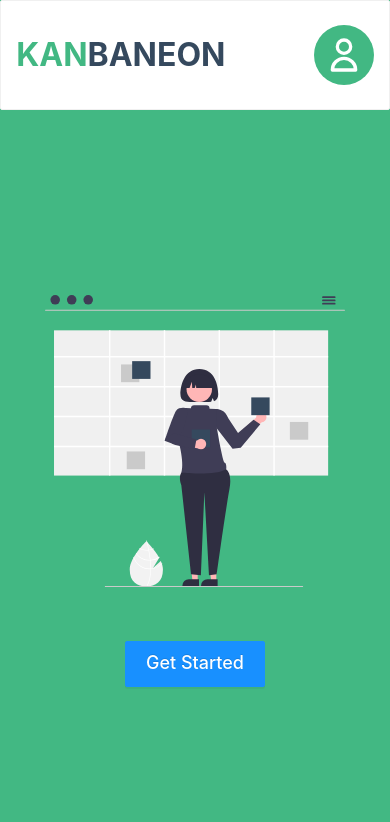
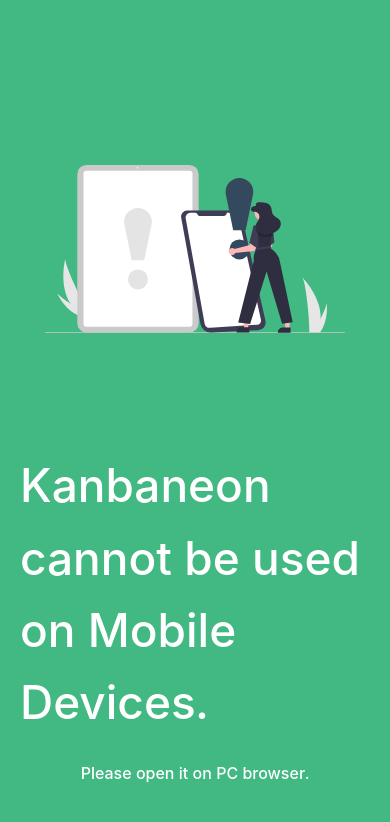
Before and after one commit to Kanbaneon/kanbaneon-lite, a Vue app: page / in a window 390 px wide. Shown: the top 822 px of the page. Built offline with nearby package versions, Linux system fonts and the light colour scheme.

Commit message:
remove: mobile responsiveness support. disable screen if mobile

```diff
--- a/src/App.vue
+++ b/src/App.vue
@@ -1,15 +1,24 @@
 <template>
-  <Header />
-  <router-view />
+  <Header v-if="largeScreen" />
+  <router-view v-if="largeScreen" />
+  <MobileMessage v-if="smallScreen" />
 </template>
 
 <script>
 import { store } from "./utils/Data.store";
 import Header from "./components/Header.vue";
+import MobileMessage from "./components/MobileMessage.vue";
 
 export default {
+  data() {
+    return {
+      smallScreen: window.matchMedia("(max-width:1024px)").matches,
+      largeScreen: window.matchMedia("(min-width:1024px)").matches,
+    };
+  },
   components: {
     Header,
+    MobileMessage,
   },
   async mounted() {
     await store.openDatabase();
--- /dev/null
+++ b/src/assets/MobileAlert.vue
@@ -0,0 +1,146 @@
+<template>
+  <svg
+    id="e036d8c3-b5bc-4d4e-ad12-45724d0dcfd5"
+    data-name="Layer 1"
+    xmlns="http://www.w3.org/2000/svg"
+    width="930.67538"
+    height="521.87593"
+    viewBox="0 0 930.67538 521.87593"
+  >
+    <path
+      id="a08a2523-9d19-4e0c-87cb-6ce1a7fd2fc4"
+      data-name="Path 133"
+      d="M213.37258,618.97624a158.39338,158.39338,0,0,0,28.72768,33.86154c.254.23174.515.45361.77586.68127l23.73866-14.10511c-.1756-.23879-.36947-.50634-.57728-.79926-12.39459-17.25583-68.37231-132.05609-68.71437-157.47835C197.28,483.24064,177.17769,562.25219,213.37258,618.97624Z"
+      transform="translate(-134.66231 -189.06204)"
+      fill="#e6e6e6"
+    />
+    <path
+      id="a62b1d0a-4504-46a8-81c8-bbc6043ad63f"
+      data-name="Path 134"
+      d="M237.51988,655.55937c.36662.16483.741.3251,1.118.478l17.80937-10.582c-.278-.16053-.60252-.3504-.97444-.56327-6.09666-3.56147-24.23716-14.2625-42.09847-25.91685-19.19136-12.52636-38.071-26.1452-41.34715-33.18782C172.70895,587.40853,193.83961,636.659,237.51988,655.55937Z"
+      transform="translate(-134.66231 -189.06204)"
+      fill="#e6e6e6"
+    />
+    <path
+      id="fd401fbc-93ba-42a5-a9a4-5a6900171ed6"
+      data-name="Path 133"
+      d="M989.86254,665.2559a158.39406,158.39406,0,0,1-7.4,43.785c-.1.329-.211.653-.319.982h-27.613c.029-.295.059-.624.088-.982,1.841-21.166-8.677-148.453-21.369-170.483C934.36152,540.3449,992.00352,598.00187,989.86254,665.2559Z"
+      transform="translate(-134.66231 -189.06204)"
+      fill="#e6e6e6"
+    />
+    <path
+      id="eaa08601-a63b-4214-86e2-4a8f8e2c7e12"
+      data-name="Path 134"
+      d="M987.79049,709.04088c-.231.329-.471.658-.717.982h-20.716c.157-.28.339-.609.55-.982,3.422-6.176,13.551-24.642,22.953-43.785,10.1-20.572,19.374-41.924,18.593-49.652C1008.69548,617.34587,1015.68746,670.4799,987.79049,709.04088Z"
+      transform="translate(-134.66231 -189.06204)"
+      fill="#e6e6e6"
+    />
+    <path
+      d="M582.73018,709.255H263.402a28.57994,28.57994,0,0,1-28.54766-28.54766V217.6097A28.57994,28.57994,0,0,1,263.402,189.062H582.73018a28.57994,28.57994,0,0,1,28.54766,28.54766V680.70738A28.57994,28.57994,0,0,1,582.73018,709.255Z"
+      transform="translate(-134.66231 -189.06204)"
+      fill="#cacaca"
+    />
+    <path
+      d="M583.29225,691.041H262.83992a8.8102,8.8102,0,0,1-8.80013-8.80013V216.07621a8.8102,8.8102,0,0,1,8.80013-8.80013H583.29225a8.81019,8.81019,0,0,1,8.80013,8.80013V682.24087A8.81019,8.81019,0,0,1,583.29225,691.041Z"
+      transform="translate(-134.66231 -189.06204)"
+      fill="#fff"
+    />
+    <circle cx="287.18951" cy="8.74274" r="2.42854" fill="#fff" />
+    <path
+      d="M1064.147,710.938H135.853a1.19068,1.19068,0,1,1,0-2.38136h928.294a1.19068,1.19068,0,1,1,0,2.38136Z"
+      transform="translate(-134.66231 -189.06204)"
+      fill="#cacaca"
+    />
+    <circle cx="288.40115" cy="355.3465" r="31" fill="#e4e4e4" />
+    <path
+      d="M442.47166,484.90854H403.65538L380.22154,370.27817a43.05942,43.05942,0,1,1,85.69153-.05078Z"
+      transform="translate(-134.66231 -189.06204)"
+      fill="#e4e4e4"
+    />
+    <path
+      d="M575.5801,330.82838H717.454a30.15959,30.15959,0,0,1,29.42119,23.52657l71.68609,317.96779a24.3755,24.3755,0,0,1-22.57916,29.70689L650.1348,709.21552a32.20254,32.20254,0,0,1-33.27305-26.43158L576.197,457.97716l-7.692-42.52344-11.35095-62.75164a18.56906,18.56906,0,0,1,18.426-21.8737Z"
+      transform="translate(-134.66231 -189.06204)"
+      fill="#3f3d56"
+    />
+    <path
+      d="M698.77657,337.68294h16.561a20.84257,20.84257,0,0,1,20.36353,16.39964l68.80881,315.37356a12.91479,12.91479,0,0,1-11.77337,15.64015l-145.37556,9.52782A16.72593,16.72593,0,0,1,629.80607,680.899l-58.715-325.96934a14.64977,14.64977,0,0,1,14.41777-17.24675h15.71067a6.91389,6.91389,0,0,1,6.67617,5.11645h0a6.10376,6.10376,0,0,0,5.89388,4.51694h74.58408a10.43362,10.43362,0,0,0,10.40289-9.6334Z"
+      transform="translate(-134.66231 -189.06204)"
+      fill="#fff"
+    />
+    <path
+      d="M772.14887,438.77577a10.52534,10.52534,0,0,1,1.31643,1.00712l48.05635-12.25059L824.8,415.93891l18.14315,2.66086L839.134,439.6876a8,8,0,0,1-7.03474,6.53394L775.988,452.13061a10.49709,10.49709,0,1,1-3.83908-13.35484Z"
+      transform="translate(-134.66231 -189.06204)"
+      fill="#ffb6b6"
+    />
+    <circle cx="603.19202" cy="262.1948" r="31" fill="#35495e" />
+    <path
+      d="M757.26253,391.75684H718.44625L695.01241,277.12647a43.05942,43.05942,0,1,1,85.69153-.05078Z"
+      transform="translate(-134.66231 -189.06204)"
+      fill="#35495e"
+    />
+    <polygon
+      points="711.524 240.061 699.144 250.741 681.824 265.671 674.174 226.531 673.374 222.461 672.744 219.231 690.294 188.661 704.924 189.501 705.924 189.561 705.944 189.781 706.174 191.831 709.174 218.811 709.244 219.461 711.524 240.061"
+      fill="#3f3d56"
+    />
+    <polygon
+      points="630.606 507.736 618.346 507.735 612.513 460.447 630.608 460.448 630.606 507.736"
+      fill="#ffb6b6"
+    />
+    <path
+      d="M768.39448,708.6817l-39.53076-.00146v-.5A15.38731,15.38731,0,0,1,744.2502,692.794h.001l24.144.001Z"
+      transform="translate(-134.66231 -189.06204)"
+      fill="#2f2e41"
+    />
+    <polygon
+      points="758.606 508.736 746.346 508.735 740.513 461.447 758.608 461.448 758.606 508.736"
+      fill="#ffb6b6"
+    />
+    <path
+      d="M896.39448,709.6817l-39.53076-.00146v-.5A15.38731,15.38731,0,0,1,872.2502,693.794h.001l24.144.001Z"
+      transform="translate(-134.66231 -189.06204)"
+      fill="#2f2e41"
+    />
+    <path
+      d="M903.06648,676.9734l-33,5-48.00977-162.48-50.99023,163.48-37-5,48-190v-15l6.5-22.5-.68018-6.09-4.73-42.59-2.04981-18.47-.13285-1.19313a4.05551,4.05551,0,0,1,3.19291-4.41685h0l15.39991-3.24H824.7364l14.8501,4.09,1.02.28.46.13-.23,1.92-3.48,29.18-.18994,1.6-3.3601,28.13-.74,6.17c29,21,30,42,30,42Z"
+      transform="translate(-134.66231 -189.06204)"
+      fill="#2f2e41"
+    />
+    <circle cx="674.44747" cy="148.19876" r="24.56103" fill="#ffb6b6" />
+    <rect
+      x="786.56648"
+      y="443.4734"
+      width="49"
+      height="7"
+      transform="matrix(0.99156, -0.12967, 0.12967, 0.99156, -185.77459, -80.11503)"
+      fill="#3f3d56"
+    />
+    <path
+      d="M721.14887,448.77577a10.52534,10.52534,0,0,1,1.31643,1.00712l48.05635-12.25059L773.8,425.93891l18.14315,2.66086L788.134,449.6876a8,8,0,0,1-7.03474,6.53394L724.988,462.13061a10.49709,10.49709,0,1,1-3.83908-13.35484Z"
+      transform="translate(-134.66231 -189.06204)"
+      fill="#ffb6b6"
+    />
+    <path
+      d="M795.06648,383.9734l-8.5-6.5c-2.29817-.87172-5.44731,1.605-6,4l-12,49,25,18,3.5-5.5Z"
+      transform="translate(-134.66231 -189.06204)"
+      fill="#3f3d56"
+    />
+    <g opacity="0.2">
+      <path
+        d="M843.8365,407.87336a67.67557,67.67557,0,0,1-6.48,2.2c-.69995.21-1.41992.41-2.12988.6a66.019,66.019,0,0,1-14.34033,2.32,45.1399,45.1399,0,0,1-6.25977-.17,35.24271,35.24271,0,0,1-6.58984-1.3c-.07031-.02-.15039-.04-.22021-.06a28.90621,28.90621,0,0,1-11.9502-6.79,23.55972,23.55972,0,0,1-2.10986-2.35,21.23879,21.23879,0,0,1-4.56006-16.53,14.15326,14.15326,0,0,1,.34033-1.57,25.10719,25.10719,0,0,1,1.48975-4.1c.27-.62.57031-1.23.89013-1.82995l11.29981-3.82h21.52l14.8501,4.09,1,.06.02.22.46.13-.23,1.92Z"
+        transform="translate(-134.66231 -189.06204)"
+      />
+    </g>
+    <path
+      d="M790.2894,316.92681c-4.59329-.563-9.634-.16485-13.21411,2.76738s-4.73558,9.02781-1.34592,12.17829c3.00083,2.7891,7.69329,2.13322,11.71262,2.92632a15.85418,15.85418,0,0,1,12.38363,15.15657c-.05982,10.17413-9.82411,17.87894-11.578,27.90093-1.197,6.83982,1.68772,14.03819,6.675,18.86966s11.84323,7.44255,18.7509,8.1498,13.8926-.373,20.60575-2.14766c6.74127-1.78215,13.3778-4.31055,19.03424-8.388s10.2931-9.82559,12.10928-16.55777.51227-14.45089-4.16774-19.61986c-5.35905-5.919-14.27436-7.95446-18.90989-14.45565-5.19639-7.28778-3.27352-17.66625-7.4792-25.56731-2.80792-5.27513-8.12457-8.87314-13.79191-10.76857s-11.719-2.26953-17.69212-2.4531c-3.13956-.09649-6.37527-.12863-9.30035,1.016s-5.49633,3.75316-5.648,6.89055S790.2894,316.92681,790.2894,316.92681Z"
+      transform="translate(-134.66231 -189.06204)"
+      fill="#2f2e41"
+    />
+  </svg>
+</template>
+
+<style scoped>
+svg {
+  width: 300px;
+  height: 400px;
+}
+</style>
--- /dev/null
+++ b/src/components/MobileMessage.vue
@@ -0,0 +1,41 @@
+<template>
+  <div class="container">
+    <MobileAlert />
+    <h1>Kanbaneon cannot be used on Mobile Devices.</h1>
+    <h5>Please open it on PC browser.</h5>
+  </div>
+</template>
+
+<script>
+import MobileAlert from "../assets/MobileAlert.vue";
+export default {
+  components: {
+    MobileAlert,
+  },
+};
+</script>
+
+<style scoped>
+.container {
+  height: 100vh;
+  background: #42b883;
+  display: flex;
+  flex-direction: column;
+  justify-content: center;
+  align-items: center;
+  padding: 20px;
+}
+h1 {
+  color: white;
+  font-size: 46px;
+}
+h5 {
+  color: white;
+  font-size: 16px;
+}
+a {
+  text-decoration: underline;
+  color: #35495e;
+  font-weight: bold;
+}
+</style>
```
